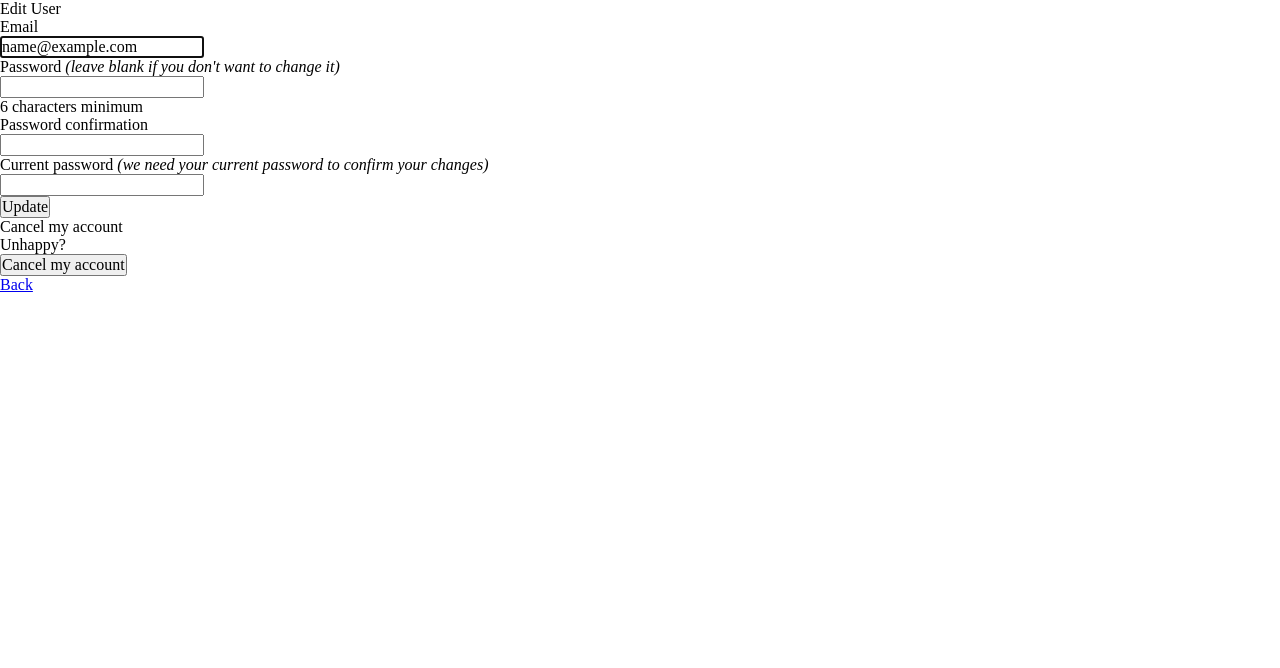
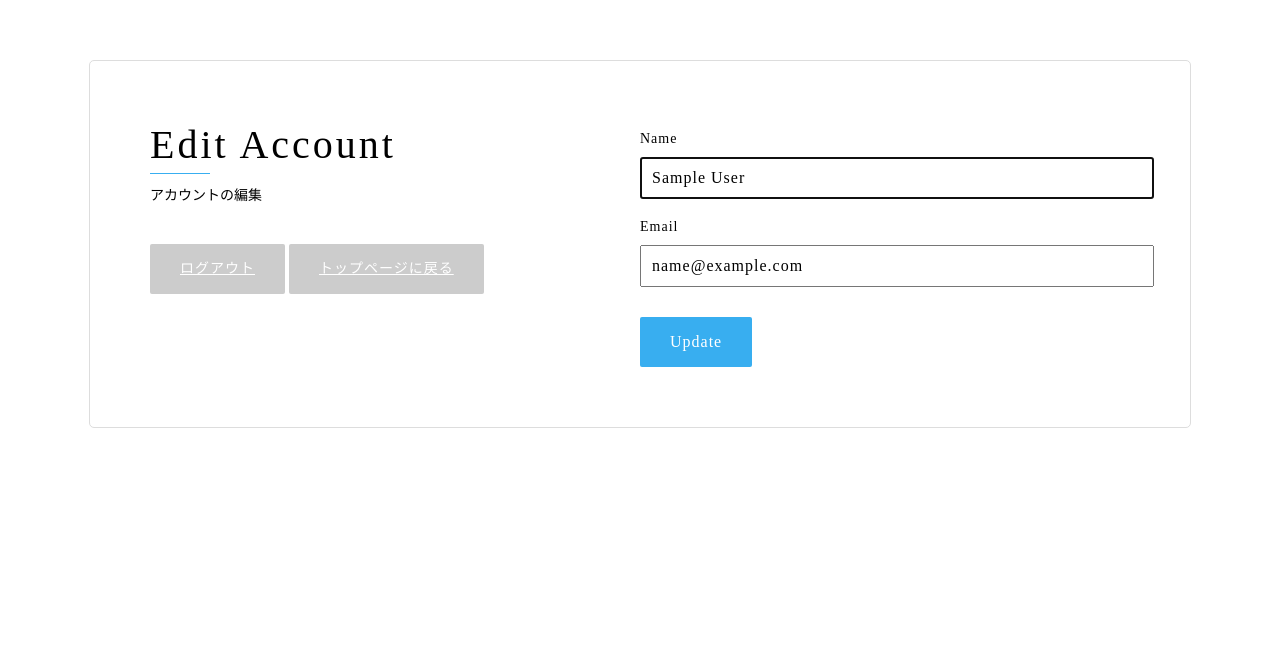
Before and after one commit to onoro0313/chat-space, a Rails app: page /users/edit in a window 1280 px wide. Shown: the top 668 px of the page. Before the commit the page ends 292 px from the top, so only its background shows below. Run offline with Rails 7, Linux system fonts and the light colour scheme; the visitor is signed in with stand-in values (Sample User, id 1); style sheets or scripts are compiled from the project's sources; some libraries are stand-ins or nearby versions.

Commit message:
create devise views

```diff
--- a/app/assets/stylesheets/application.scss
+++ b/app/assets/stylesheets/application.scss
@@ -1,4 +1,4 @@
 @import "font-awesome";
 @import "./reset";
 @import "./variable";
-@import "./messages";
+@import "./partial/*";
--- /dev/null
+++ b/app/assets/stylesheets/partial/_users.scss
@@ -0,0 +1,141 @@
+.account-page {
+  .account-page__inner {
+    width: 980px;
+    margin: 60px auto;
+    padding: 60px;
+    background-color: #fff;
+    border: 1px solid #ddd;
+    border-radius: 5px;
+
+    .account-page__inner--left, .account-page__inner--right {
+      float: left;
+      width: 50%;
+    }
+    &:after {
+      clear: both;
+      content: "";
+      display: block;
+    }
+  }
+
+  .account-page__header {
+    h2 {
+      margin-bottom: 10px;
+      letter-spacing: 3px;
+      font-size: 40px;
+      font-weight: 200;
+
+      &:after {
+        content: '';
+        display: block;
+        width: 60px;
+        margin-top: 5px;
+        border-bottom: 1px solid #38aef0;
+      }
+    }
+
+    h5 {
+      margin-bottom: 20px;
+      font-size: 14px;
+      font-weight: 200;
+    }
+
+    .btn {
+      margin-top: 20px;
+      color: #fff;
+      background-color: #ccc;
+      font-size: 14px;
+    }
+  }
+
+  .field {
+    margin-bottom: 10px;
+
+    .field-label {
+      padding: 10px 0;
+      letter-spacing: 1px;
+      font-size: 14px;
+      font-weight: 200;
+
+      i {
+        font-size: 11px;
+      }
+    }
+
+    .field-input {
+      input {
+        width: 100%;
+        padding: 10px;
+        letter-spacing: 1px;
+      }
+    }
+  }
+
+  .btn {
+    display: inline-block;
+    height: 50px;
+    padding: 0 30px;
+    line-height: 50px;
+    letter-spacing: 1px;
+    text-align: center;
+    border: none;
+    border-radius: 2px;
+  }
+
+  input[type='submit'] {
+    float: left;
+    margin-top: 20px;
+    color: #fff;
+    background-color: #38aef0;
+  }
+
+  .field-label {
+    .field_with_errors {
+      display: inline-block;
+      color: #d65f4c;
+      font-weight: 400;
+    }
+  }
+
+  .field-input {
+    .field_with_errors {
+      position: relative;
+
+      &:after {
+        content: '';
+        display: block;
+        position: absolute;
+        top: 0;
+        right: 0;
+        bottom: 0;
+        width: 5px;
+        background-color: #d65f4c;
+      }
+    }
+  }
+}
+
+#error_explanation {
+  margin: 20px 0;
+  padding: 20px 30px;
+  border: 1px solid #ddd;
+  border-radius: 2px;
+
+  h2 {
+    margin-bottom: 10px;
+    color: #d65f4c;
+    font-size: 14px;
+  }
+
+  ul {
+    margin: 0;
+    padding-left: 17px;
+    list-style: square;
+  }
+
+  li {
+    margin: 0;
+    padding: 0;
+    font-size: 13px;
+  }
+}
--- /dev/null
+++ b/app/views/devise/registrations/edit.html.haml
@@ -0,0 +1,21 @@
+#account-page.account-page
+  .account-page__inner.clearfix
+    .account-page__inner--left.account-page__header
+      %h2 Edit Account
+      %h5 アカウントの編集
+      = link_to "ログアウト", destroy_user_session_path, method: :delete, class: 'btn'
+      = link_to "トップページに戻る", :back, class: 'btn'
+    .account-page__inner--right.user-form
+      = form_for(current_user) do |f|
+        .field
+          .field-label
+            = f.label :name
+          .field-input
+            = f.text_field :name, autofocus: true
+        .field
+          .field-label
+            = f.label :email
+          .field-input
+            = f.email_field :email
+        .actions
+          = f.submit "Update", class: 'btn'
--- /dev/null
+++ b/app/views/devise/shared/_links.html.haml
@@ -0,0 +1,6 @@
+- if controller_name != 'sessions'
+  = link_to "Log in", new_session_path(resource_name), class: 'btn'
+  %br/
+- if devise_mapping.registerable? && controller_name != 'registrations'
+  = link_to "Sign up", new_registration_path(resource_name), class: 'btn'
+  %br/
```
Also changed, not shown: app/views/devise/registrations/new.html.haml (added, +32 -0 lines), app/views/devise/sessions/new.html.haml (added, +21 -0 lines).
